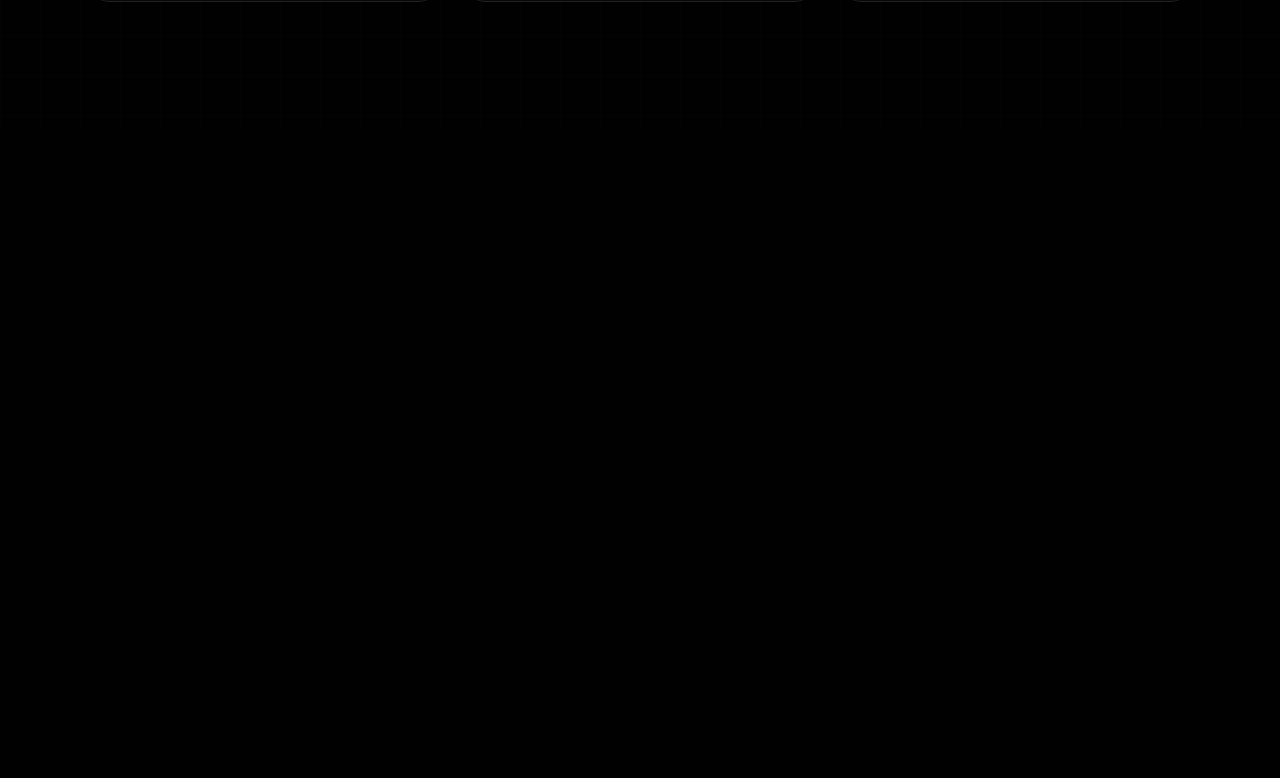
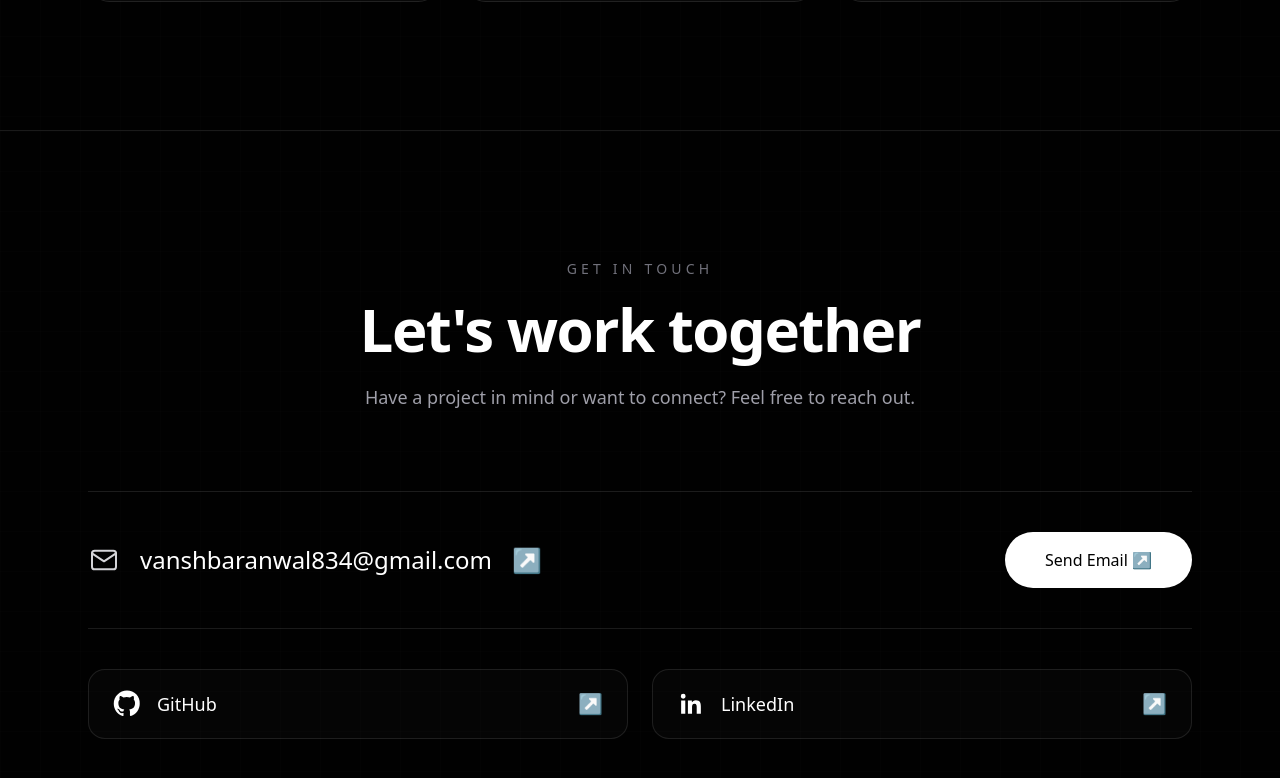
Before and after one commit to Vansh794/New_Portfolio, a Next.js app: page / in a window 1280 px wide. Shown: the part 3426-4204 px from the top of the page. Before the commit the page ends 3556 px from the top, so only its background shows below. Built offline with nearby package versions, Linux system fonts and the light colour scheme.

Commit message:
Add contact section to portfolio

```diff
--- a/app/page.tsx
+++ b/app/page.tsx
@@ -2,6 +2,7 @@ import { Navbar } from "@/components/navbar";
 import { About } from "@/components/about";
 import { Projects } from "@/components/projects";
 import { Skills } from "@/components/skills";
+import { Contact } from "@/components/contact";
 export default function Home() {
   return (
     <main className="min-h-screen bg-background">
@@ -118,6 +119,8 @@ export default function Home() {
       <Skills />
       {/* Temporary Projects Section */}
       <Projects />
+      {/* Contact Section */}
+      <Contact />
     </main>
   );
 }
--- /dev/null
+++ b/components/contact.tsx
@@ -0,0 +1,131 @@
+export function Contact() {
+  return (
+    <section
+      id="contact"
+      className="relative overflow-hidden border-t border-white/10 bg-background py-24 sm:py-32"
+    >
+      {/* Background Grid */}
+      <div className="grid-background absolute inset-0 opacity-20" />
+
+      <div className="relative z-10 mx-auto max-w-6xl px-6">
+
+        {/* Heading */}
+        <div className="text-center">
+          <p className="mb-5 text-sm font-medium uppercase tracking-[0.3em] text-zinc-500">
+            Get In Touch
+          </p>
+
+          <h2 className="text-4xl font-bold tracking-tight text-white sm:text-6xl">
+            Let&apos;s work together
+          </h2>
+
+          <p className="mx-auto mt-6 max-w-2xl text-base text-zinc-400 sm:text-lg">
+            Have a project in mind or want to connect? Feel free to reach out.
+          </p>
+        </div>
+
+        {/* Email Section */}
+        <div className="mt-20 flex flex-col items-center justify-between gap-8 border-y border-white/10 py-10 md:flex-row">
+
+          {/* Email */}
+          <a
+            href="mailto:vanshbaranwal834@gmail.com"
+            className="flex items-center gap-5 text-xl font-medium text-white transition hover:text-zinc-400 sm:text-2xl"
+          >
+            {/* Email Icon */}
+            <svg
+              xmlns="http://www.w3.org/2000/svg"
+              width="32"
+              height="32"
+              viewBox="0 0 24 24"
+              fill="none"
+              stroke="currentColor"
+              strokeWidth="1.5"
+              strokeLinecap="round"
+              strokeLinejoin="round"
+              className="text-zinc-300"
+            >
+              <rect x="3" y="5" width="18" height="14" rx="2" />
+              <path d="m3 7 9 6 9-6" />
+            </svg>
+
+            <span className="break-all">
+              vanshbaranwal834@gmail.com
+            </span>
+
+            <span className="hidden text-zinc-500 sm:inline">↗</span>
+          </a>
+
+          {/* Send Email Button */}
+          <a
+            href="mailto:vanshbaranwal834@gmail.com"
+            className="rounded-full bg-white px-10 py-4 text-base font-medium text-black transition-all duration-300 hover:scale-105 hover:bg-zinc-200"
+          >
+            Send Email ↗
+          </a>
+        </div>
+
+        {/* Social Links */}
+        <div className="grid grid-cols-1 gap-6 border-b border-white/10 py-10 sm:grid-cols-2">
+
+          {/* GitHub */}
+          <a
+            href="https://github.com/Vansh794"
+            target="_blank"
+            rel="noopener noreferrer"
+            className="group flex items-center justify-between rounded-xl border border-white/10 bg-white/[0.02] px-6 py-5 transition-all duration-300 hover:bg-white/[0.06]"
+          >
+            <div className="flex items-center gap-4">
+
+              {/* GitHub Icon */}
+              <svg
+                viewBox="0 0 24 24"
+                fill="currentColor"
+                className="h-7 w-7 text-white"
+              >
+                <path d="M12 .5C5.73.5.65 5.58.65 11.85c0 4.9 3.18 9.05 7.6 10.52.56.1.77-.24.77-.54 0-.27-.01-1.16-.02-2.1-3.09.67-3.74-1.31-3.74-1.31-.5-1.28-1.23-1.62-1.23-1.62-1-.68.08-.67.08-.67 1.1.08 1.68 1.13 1.68 1.13.98 1.68 2.57 1.2 3.2.92.1-.71.38-1.2.69-1.47-2.47-.28-5.07-1.24-5.07-5.5 0-1.22.44-2.22 1.15-3-.12-.28-.5-1.42.11-2.96 0 0 .94-.3 3.08 1.15a10.7 10.7 0 0 1 5.6 0c2.14-1.45 3.08-1.15 3.08-1.15.61 1.54.23 2.68.11 2.96.72.78 1.15 1.78 1.15 3 0 4.27-2.6 5.22-5.08 5.5.39.34.74 1 .74 2.02 0 1.46-.01 2.63-.01 2.99 0 .3.2.65.78.54 4.41-1.47 7.59-5.62 7.59-10.52C23.35 5.58 18.27.5 12 .5Z" />
+              </svg>
+
+              <span className="text-lg font-medium text-white">
+                GitHub
+              </span>
+            </div>
+
+            <span className="text-xl text-zinc-500 transition-transform duration-300 group-hover:translate-x-1 group-hover:-translate-y-1">
+              ↗
+            </span>
+          </a>
+
+          {/* LinkedIn */}
+          <a
+            href="https://www.linkedin.com/in/vansh-baranwal-788118381"
+            target="_blank"
+            rel="noopener noreferrer"
+            className="group flex items-center justify-between rounded-xl border border-white/10 bg-white/[0.02] px-6 py-5 transition-all duration-300 hover:bg-white/[0.06]"
+          >
+            <div className="flex items-center gap-4">
+
+              {/* LinkedIn Icon */}
+              <svg
+                viewBox="0 0 24 24"
+                fill="currentColor"
+                className="h-7 w-7 text-white"
+              >
+                <path d="M20.45 20.45h-3.56v-5.57c0-1.33-.03-3.04-1.85-3.04-1.86 0-2.14 1.45-2.14 2.94v5.67H9.34V9h3.42v1.56h.05c.48-.9 1.64-1.85 3.37-1.85 3.61 0 4.27 2.37 4.27 5.46v6.28ZM5.32 7.43a2.07 2.07 0 1 1 0-4.14 2.07 2.07 0 0 1 0 4.14ZM7.1 20.45H3.54V9H7.1v11.45Z" />
+              </svg>
+
+              <span className="text-lg font-medium text-white">
+                LinkedIn
+              </span>
+            </div>
+
+            <span className="text-xl text-zinc-500 transition-transform duration-300 group-hover:translate-x-1 group-hover:-translate-y-1">
+              ↗
+            </span>
+          </a>
+
+        </div>
+      </div>
+    </section>
+  );
+}
```
